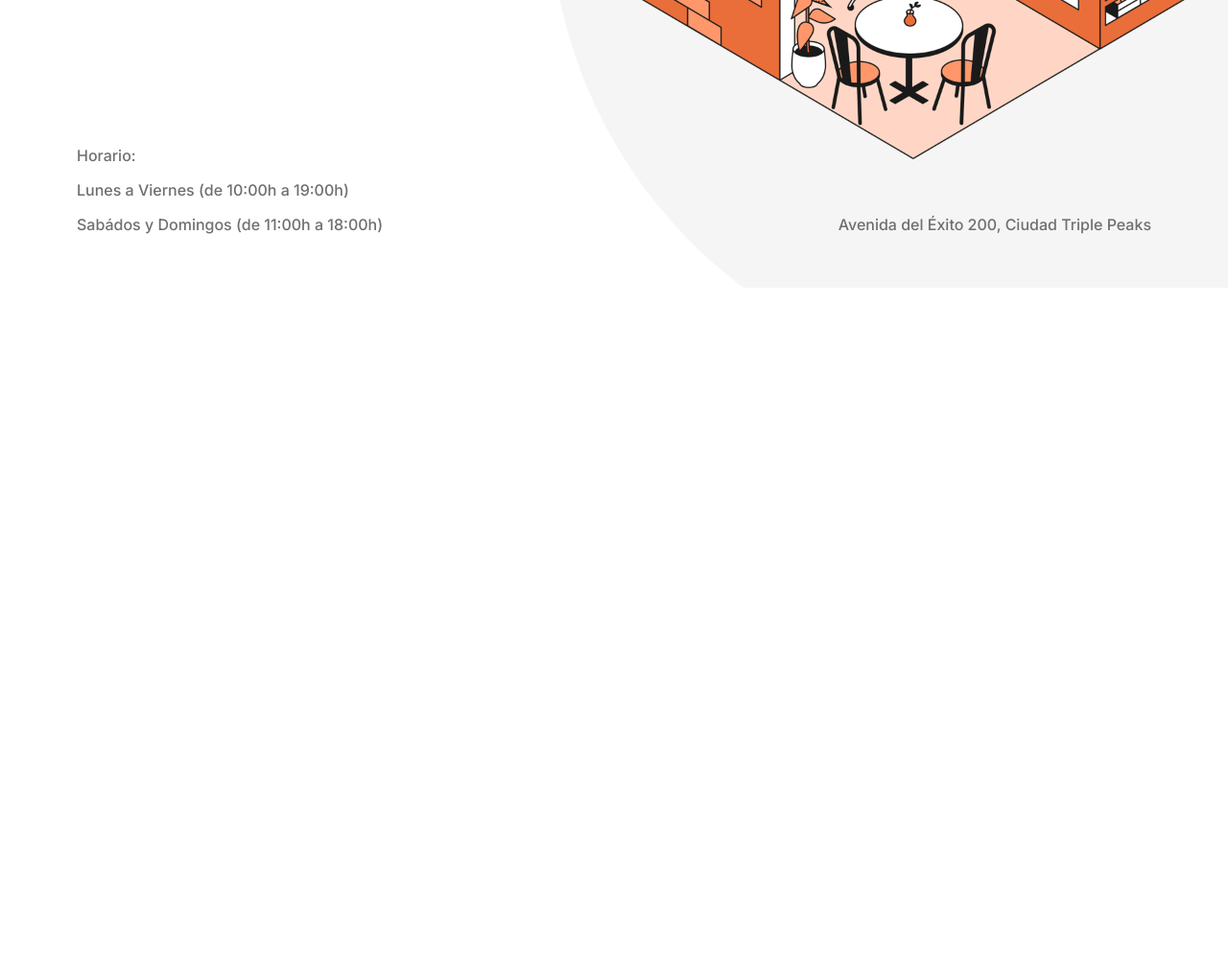
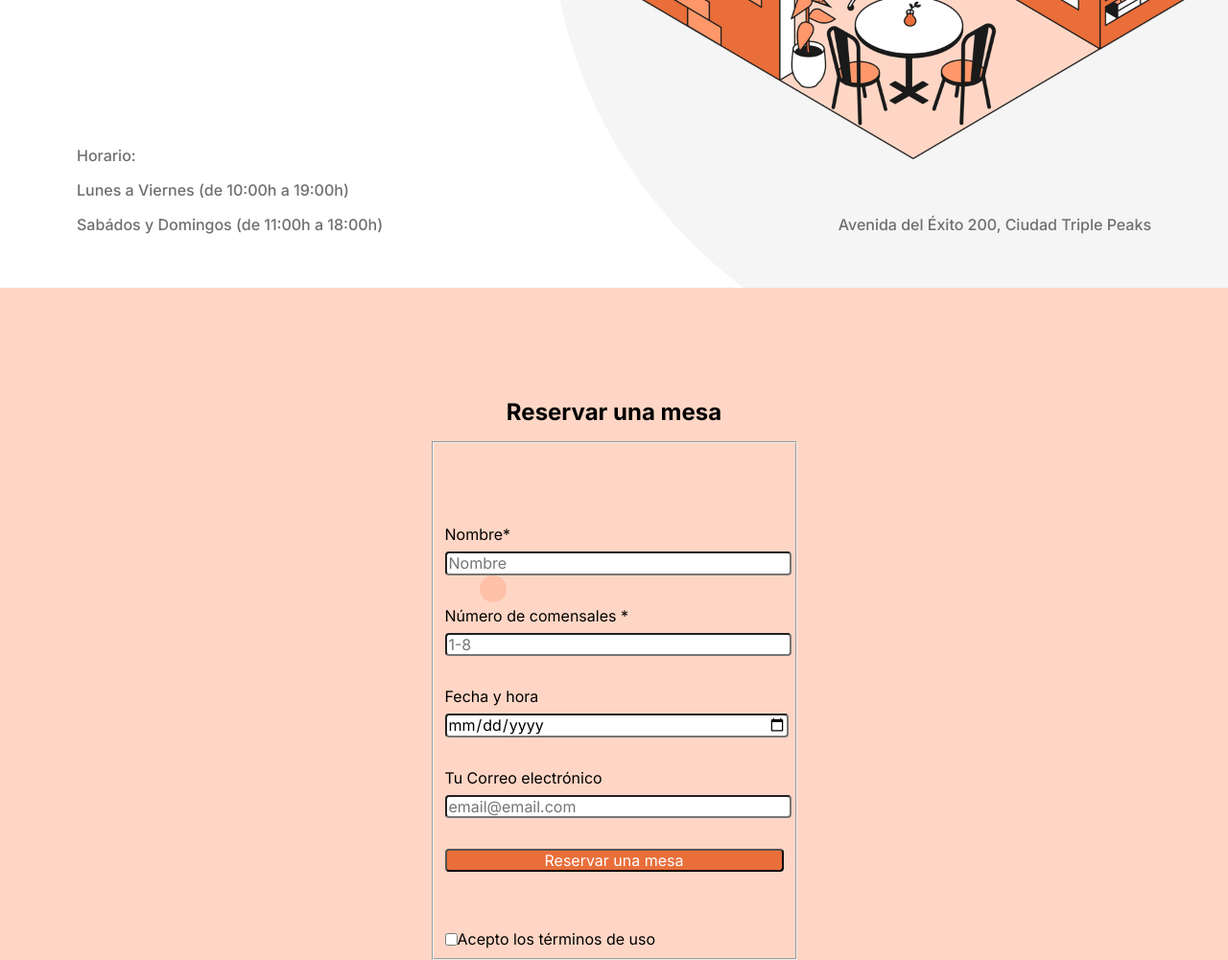
Before and after one commit to naomirubioo7/web_project_coffeeshop_es, a plain HTML site: page index.html in a window 1280 px wide. Shown: the part 500-1501 px from the top of the page at 96% size. Before the commit the page ends 800 px from the top, so only its background shows below. Drawn offline with Linux system fonts and the light colour scheme.

Commit message:
en proceso

```diff
--- a/index.html
+++ b/index.html
@@ -49,7 +49,79 @@
         <p class="info">Avenida del Éxito 200, Ciudad Triple Peaks</p>
       </div>
     </header>
-    <main class="content"></main>
+
+    <main class="content">
+      <section id="reservation">
+        <h2>Reservar una mesa</h2>
+
+        <form
+          class="reservation-form"
+          action="/procesar-formulario"
+          method="POST"
+        >
+          <fieldset>
+            <label class="form__reservation form__label--first" for="nombre"
+              >Nombre*</label
+            >
+            <input
+              type="text"
+              class="form__input"
+              minlength="2"
+              maxlength="20"
+              required
+              id="nombre"
+              placeholder="Nombre"
+            />
+
+            <label class="form__reservation" for="numero"
+              >Número de comensales *</label
+            >
+            <input
+              type="number"
+              class="form__input"
+              min="1"
+              max="8"
+              required
+              placeholder="1-8"
+              id="numero"
+            />
+
+            <label class="form__reservation" for="fechayhora"
+              >Fecha y hora</label
+            >
+            <input
+              type="date"
+              class="form__input"
+              required
+              id="fechayhora"
+              placeholder="dd/mm/aaaa"
+            />
+
+            <label class="form__reservation" for="correo-electronico">
+              Tu Correo electrónico</label
+            >
+            <input
+              type="email"
+              class="form__input"
+              required
+              placeholder="email@email.com"
+              id="correo-electronico"
+            />
+            <button type="submit" class="form__button form__button--submit">
+              Reservar una mesa
+            </button>
+            <label class="form__checkbox" for="terminos">
+              <input
+                type="checkbox"
+                id="terminos"
+                class="form__checkbox-input"
+              />Acepto los términos de uso
+            </label>
+          </fieldset>
+        </form>
+      </section>
+    </main>
+
     <footer class="footer"></footer>
   </body>
 </html>
--- a/styles/style.css
+++ b/styles/style.css
@@ -97,3 +97,57 @@ body {
   max-width: 683px;
   margin: 28px 0 0 80px;
 }
+#reservation {
+  background-color: #ffd6c5;
+  background-image:;
+  position: relative;
+  padding-top: 100px;
+  text-align: center;
+}
+#reservation::before {
+  position: absolute;
+  background-color: #ffc0a8;
+  border-radius: 50%;
+  content: "";
+  width: 28px;
+  height: 28px;
+  top: 300px;
+  left: 500px;
+}
+
+fieldset {
+  display: flex;
+  flex-direction: column;
+}
+.form__button {
+  border-radius: 4px;
+  width: 100%;
+  background-color: #e96e3a;
+  color: white;
+}
+.form__input {
+  border-radius: 4px;
+  width: 100%;
+  margin-bottom: 32px;
+}
+
+.form__reservation {
+  margin-bottom: 8px;
+}
+.form__checkbox {
+  margin-top: 60px;
+  display: flex;
+  align-items: center;
+}
+.form__checkbox-input {
+  border-radius: 2px;
+}
+.form__label--first {
+  margin-top: 80px;
+  display: block;
+}
+.reservation-form {
+  max-width: 385px;
+  margin: 0 auto;
+  text-align: left;
+}
```
